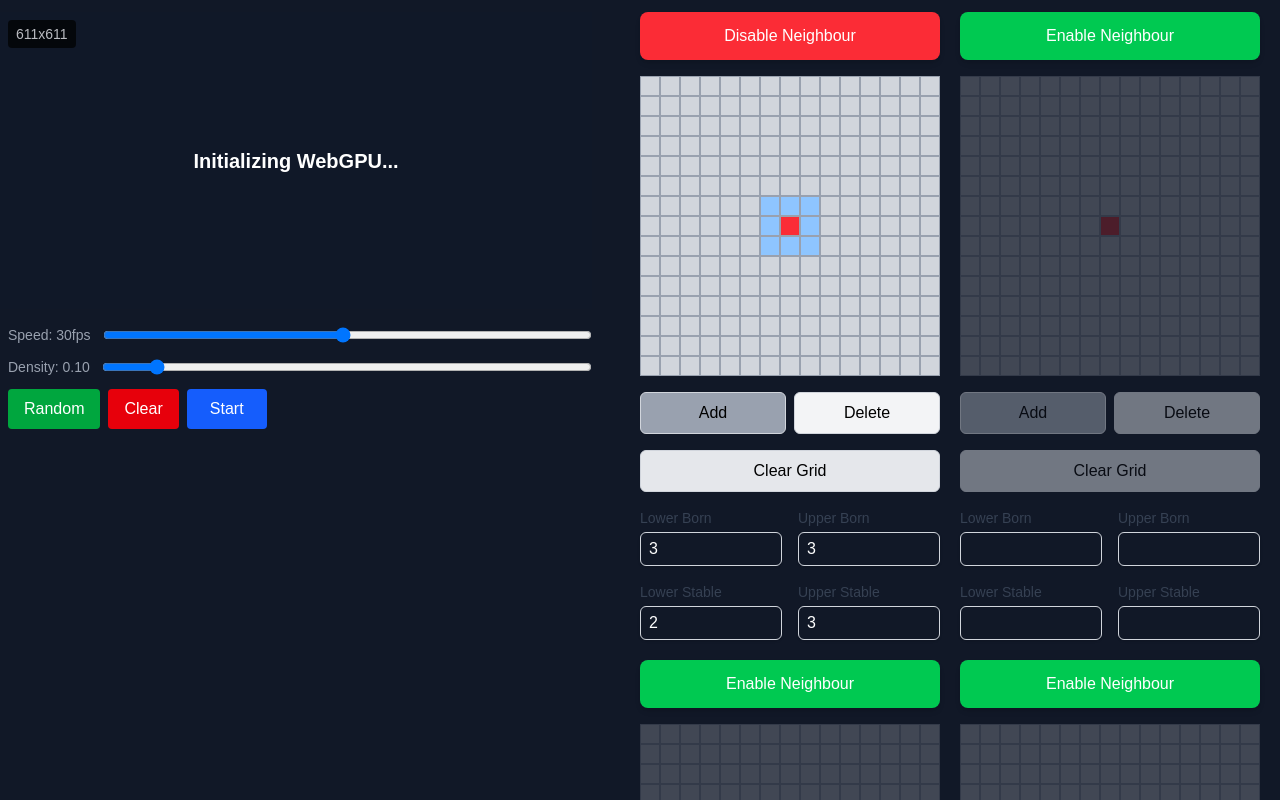
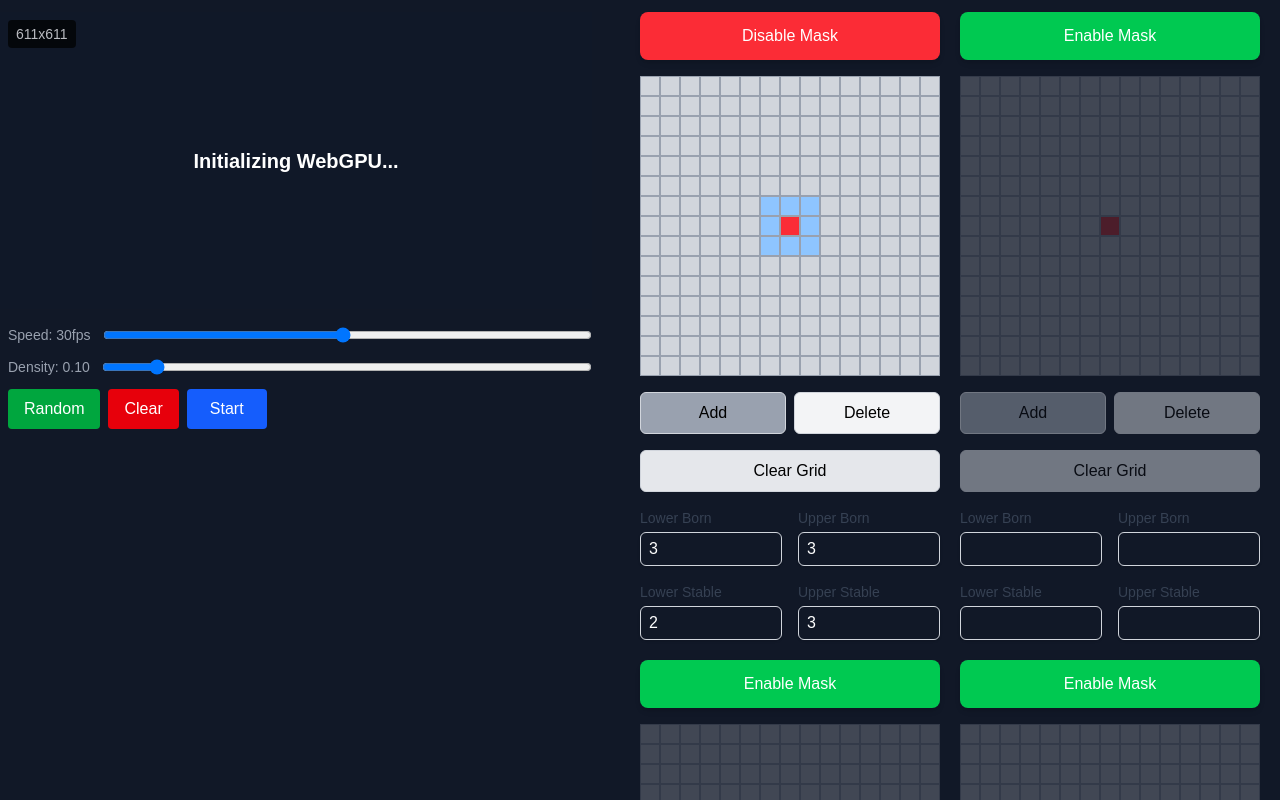
Before and after one commit to omarabdiwali/cellular-automaton, a Next.js app: page / in a window 1280 px wide. Shown: the top 800 px of the page. Built offline with nearby package versions, Linux system fonts and the light colour scheme.

Commit message:
changed button name, updated README

```diff
--- a/components/Mask.tsx
+++ b/components/Mask.tsx
@@ -79,7 +79,7 @@ export default function Mask({
           onClick={() => setEnabled(!enabled)}
           className={`w-full flex items-center justify-center px-6 py-3 text-white font-medium rounded-lg shadow-md hover:shadow-lg transform hover:scale-105 transition-all duration-200 focus:outline-none select-none ${buttonClasses}`}
         >
-          {enabled ? 'Disable Neighbour' : 'Enable Neighbour'}
+          {enabled ? 'Disable Mask' : 'Enable Mask'}
         </button>
       </div>
 
--- a/pages/index.tsx
+++ b/pages/index.tsx
@@ -21,6 +21,22 @@ export default function Home() {
   const isUpdatingGridRef = useRef<boolean>(false); // Prevents concurrent grid updates
 
   const animationFrameId = useRef<number | null>(null); // ID for requestAnimationFrame loop
+
+    /**
+   * Initializes a small grid with Conway's Game of Life starting pattern (a 3x3 square).
+   * @param size - The side length of the square grid
+   * @returns Uint8Array with the pattern in the center
+   */
+  const initializeConways = (size: number): Uint8Array => {
+    const grid = new Uint8Array(size * size);
+    const center = Math.floor(size / 2);
+    const deltas = [[-1, -1], [-1, 0], [-1, 1], [0, -1], [0, 1], [1, -1], [1, 0], [1, 1]];
+    deltas.forEach(([dx, dy]) => {
+      const pos = (center + dy) * size + (center + dx);
+      grid[pos] = 1;
+    });
+    return grid;
+  };
 
   // Rule states for four different masks (n1 to n4)
   // n1 is initialized with Conway's Game of Life pattern
@@ -91,22 +107,6 @@ export default function Home() {
     }
     return grid;
   }, []);
-
-  /**
-   * Initializes a small grid with Conway's Game of Life starting pattern (a 3x3 square).
-   * @param size - The side length of the square grid
-   * @returns Uint8Array with the pattern in the center
-   */
-  function initializeConways(size: number): Uint8Array {
-    const grid = new Uint8Array(size * size);
-    const center = Math.floor(size / 2);
-    const deltas = [[-1, -1], [-1, 0], [-1, 1], [0, -1], [0, 1], [1, -1], [1, 0], [1, 1]];
-    deltas.forEach(([dx, dy]) => {
-      const pos = (center + dy) * size + (center + dx);
-      grid[pos] = 1;
-    });
-    return grid;
-  };
 
   // Handle responsive layout detection (mobile vs desktop)
   useEffect(() => {
--- a/utils/useWebGPUSimulation.ts
+++ b/utils/useWebGPUSimulation.ts
@@ -6,7 +6,7 @@ import { useRef, useEffect, useCallback, useState } from 'react';
  * This compute shader processes a grid using multiple rule sets (up to 4 enabled rules).
  * It counts valid neighbors based on rule masks for birth/survival conditions and applies them.
  * Supports toroidal wrapping (periodic boundary conditions) for the grid.
- * Neighborhood size is configurable via nSize (odd number, e.g., 3 for Moore neighborhood).
+ * Neighborhood size is configurable via nSize (odd number, e.g. 3 for Moore neighborhood).
  */
 const shaderCode = `
 struct Params {
@@ -116,8 +116,8 @@ fn main(@builtin(global_invocation_id) global_id: vec3<u32>) {
  * reads the resulting grid, and handles reset. Supports square grids of size mSize x mSize
  * with configurable neighborhood size nSize (must be odd).
  *
- * @param mSize - Size of the square grid (e.g., 256 for 256x256).
- * @param nSize - Size of the neighborhood rule grid (e.g., 3 for Moore neighborhood).
+ * @param mSize - Size of the square grid (e.g. 256 for 256x256).
+ * @param nSize - Size of the neighborhood rule grid (e.g. 3 for Moore neighborhood).
  * @returns Object with methods: runSimulationStep, drawGridData, resetSimulation, and isReady flag.
  */
 export function useWebGPUSimulation(mSize: number, nSize: number) {
```
Also changed, not shown: 1 other file (tests, documents, lock files or other folders).
